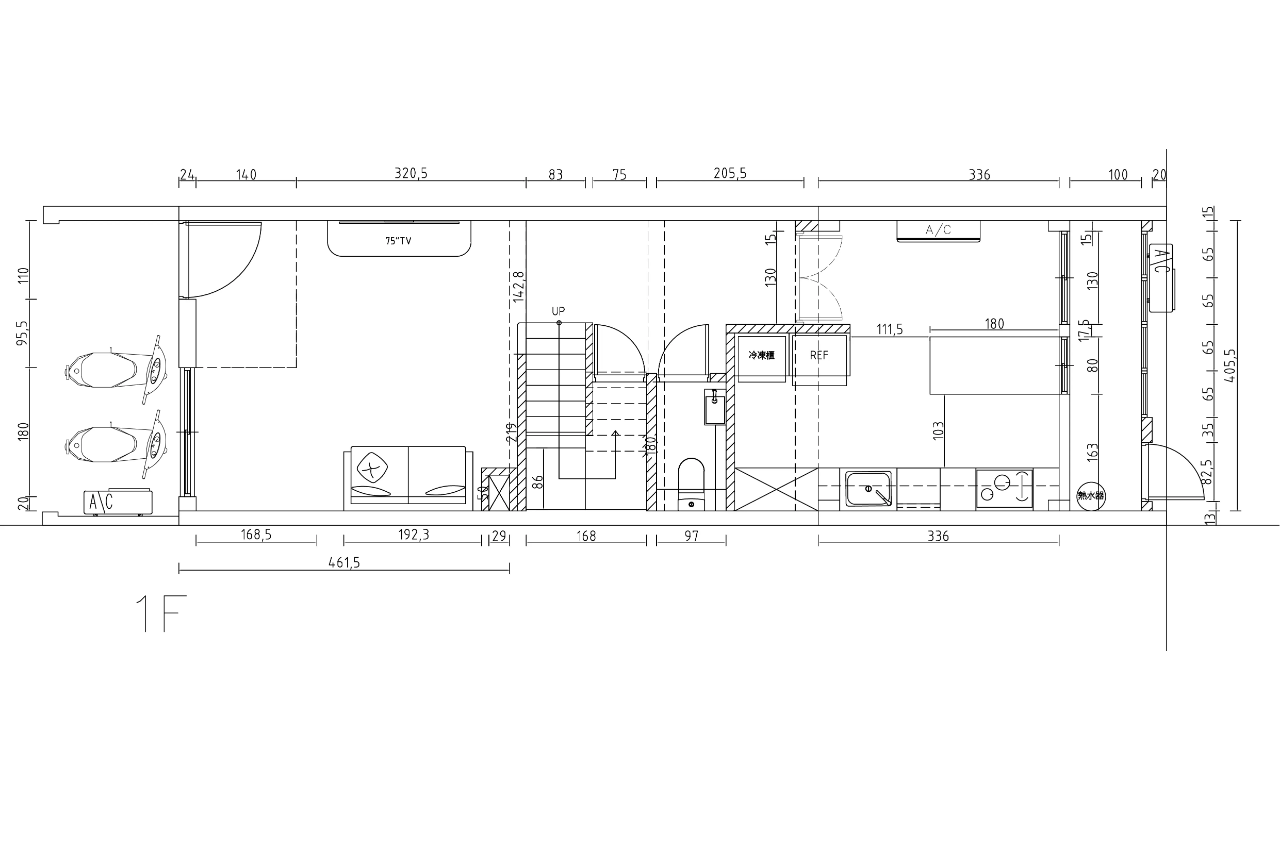
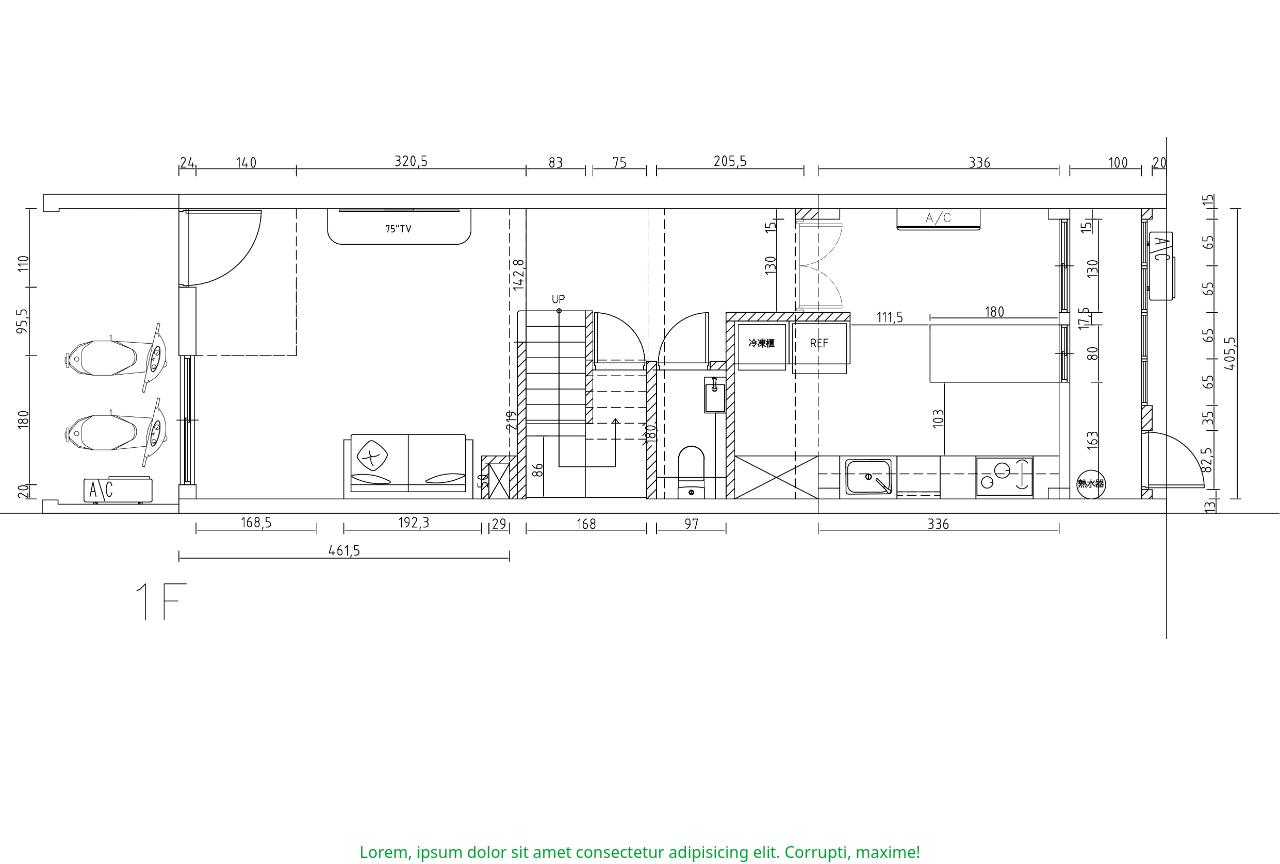
Before and after one commit to backas36/reno-vision, a React (Vite) app: page / in a window 1280 px wide. Built offline with nearby package versions, Linux system fonts and the light colour scheme.

Commit message:
chore: add custom color in shadcn 🎨

```diff
--- a/src/index.css
+++ b/src/index.css
@@ -39,6 +39,7 @@
     --color-sidebar-accent-foreground: var(--sidebar-accent-foreground);
     --color-sidebar-border: var(--sidebar-border);
     --color-sidebar-ring: var(--sidebar-ring);
+    --color-custom-color: var(--custom-color);
 }
 
 :root {
@@ -74,6 +75,7 @@
     --sidebar-accent-foreground: oklch(0.205 0 0);
     --sidebar-border: oklch(0.922 0 0);
     --sidebar-ring: oklch(0.708 0 0);
+    --custom-color: oklch(0.6 0.2 150);
 }
 
 .dark {
@@ -108,6 +110,7 @@
     --sidebar-accent-foreground: oklch(0.985 0 0);
     --sidebar-border: oklch(1 0 0 / 10%);
     --sidebar-ring: oklch(0.556 0 0);
+    --custom-color: oklch(0.6 0.2 150);
 }
 
 @layer base {
--- a/src/pages/home/HomePage.tsx
+++ b/src/pages/home/HomePage.tsx
@@ -3,6 +3,10 @@ const HomePage = () => {
     return (
         <div className='flex h-screen flex-col items-center justify-center'>
             <img src={floor01} alt='floor01' />
+            {/*<img src={floor01} alt='floor01' />*/}
+            <p className='text-custom-color'>
+                Lorem, ipsum dolor sit amet consectetur adipisicing elit. Corrupti, maxime!
+            </p>
         </div>
     );
 };
```
